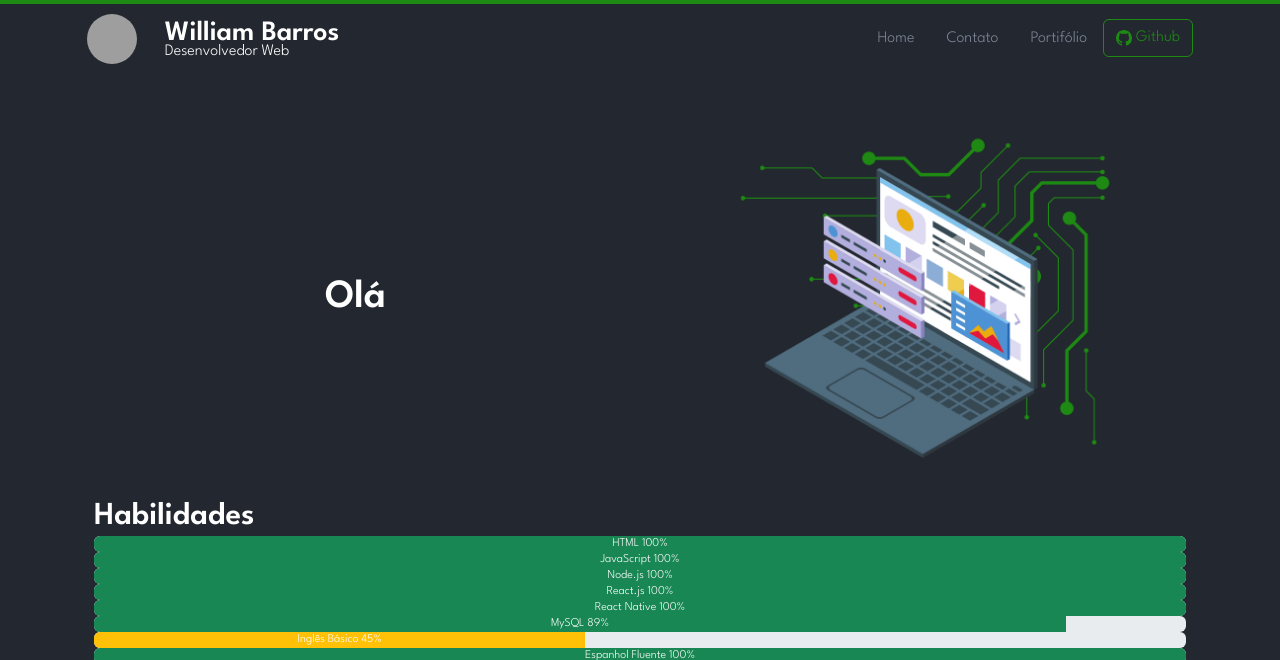
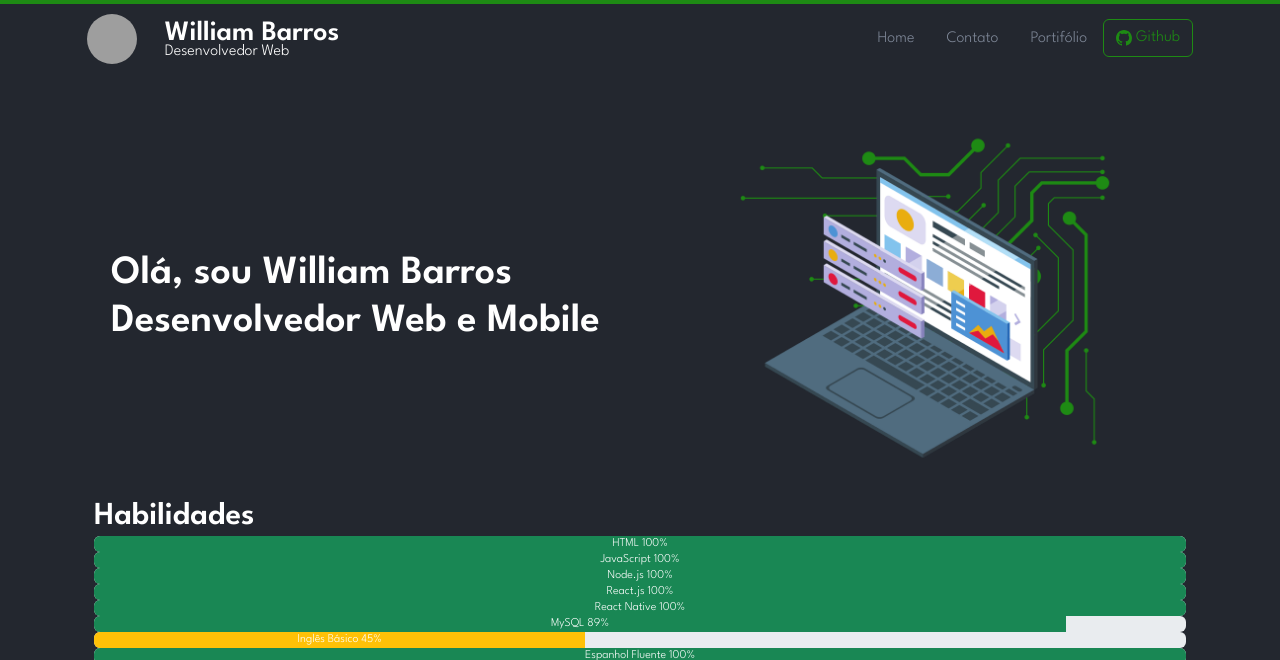
Before and after one commit to wsilvabarros/wsilvabarros.github.io, a Jekyll site: the page built from index.md, in a window 1280 px wide. Shown: the top 660 px of the page. Built offline with Jekyll 4.4.1, drawn with Linux system fonts in a browser that asks for light colours; grey boxes are pictures that could not be loaded.

Commit message:
Update index.md

```diff
--- a/index.md
+++ b/index.md
@@ -1,7 +1,7 @@
 ---
 layout: default
 ---
-<div class="first-content d-flex flex-column flex-md-row justify-content-between"><div class="order-md-1 d-flex justify-content-center align-items-center first-step" ><h1>Olá</h1></div><div class="order-md-2 d-flex justify-content-center align-items-center first-step" ><img src="https://williambarros.com.br/assets/image/destaque.png" class="first-step-image" alt="Tecnologia e Desenvolvimento"></div></div>
+<div class="first-content d-flex flex-column flex-md-row justify-content-between"><div class="order-md-1 d-flex justify-content-center align-items-center first-step" ><h1>Olá, sou William Barros<br/> Desenvolvedor Web e Mobile</h1></div><div class="order-md-2 d-flex justify-content-center align-items-center first-step" ><img src="https://williambarros.com.br/assets/image/destaque.png" class="first-step-image" alt="Tecnologia e Desenvolvimento"></div></div>
 
 <div class="container"><h2>Habilidades</h2><div class="progress"><div class="progress-bar bg-success" role="progressbar" style="width:100%">HTML 100%</div></div><div class="progress"><div class="progress-bar bg-success" role="progressbar" style="width:100%">JavaScript 100%</div></div><div class="progress"><div class="progress-bar bg-success" role="progressbar" style="width:100%">Node.js 100%</div></div><div class="progress"><div class="progress-bar bg-success" role="progressbar" style="width:100%">React.js 100%</div></div><div class="progress"><div class="progress-bar bg-success" role="progressbar" style="width:100%">React Native 100%</div></div><div class="progress"><div class="progress-bar bg-success" role="progressbar" style="width:89%">MySQL 89%</div></div><div class="progress"><div class="progress-bar bg-warning" role="progressbar" style="width:45%">Inglês Básico 45%</div></div><div class="progress"><div class="progress-bar bg-success" role="progressbar" style="width:100%">Espanhol Fluente 100%</div></div><div class="progress"><div class="progress-bar bg-success" role="progressbar" style="width:96%">TypeScript 96%</div></div></div>
 
```
